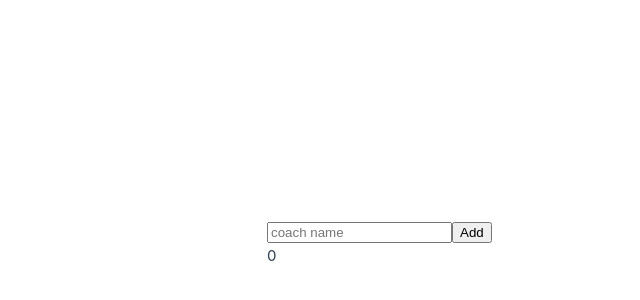
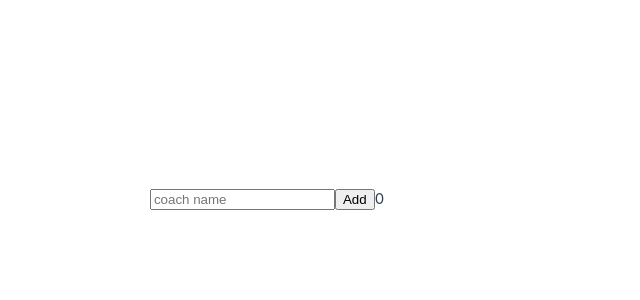
Before and after one commit to SanityResort/winrater, a Vue app: page / in a window 1280 px wide. Shown: the part 156-456 px from the top of the page, without its empty margins (373-1013 px from the left). Built offline with nearby package versions, Linux system fonts and the light colour scheme.

Commit message:
Change layout to rows

```diff
--- a/src/App.vue
+++ b/src/App.vue
@@ -4,34 +4,6 @@ import {ref} from "vue";
 
 const matchData = ref([]);
 const matchCount = ref(0);
-const matchesByDiv: Map<string, number> = new Map()
-
-
-function split(data: FumbblMatch[]): string[] {
-  matchesByDiv.clear();
-
-  return data.map(value => {
-    const parts = ["Division: " + value.division];
-
-    if (value.scheduler != "None") {
-      parts.push("Scheduler: " + value.scheduler);
-    }
-    let division = parts.join(" ");
-    if (!matchesByDiv.get(division)) {
-      matchesByDiv.set(division, 1)
-    } else {
-      matchesByDiv.set(division, matchesByDiv.get(division) + 1)
-    }
-
-
-    return division;
-
-  }).filter((value, index, array) => {
-    return array.indexOf(value) == index;
-  }).sort();
-
-
-}
 
 // .map(fumbblMatch => match(fumbblMatch, this.coachName))
 
@@ -39,19 +11,12 @@ function split(data: FumbblMatch[]): string[] {
 
 <template>
   <header>
-
+    <CoachLookup @matches="((matches) => { matchData = matches})" @count="((count) => { matchCount = count })"/>
+    {{ matchCount }}
 
   </header>
 
   <main>
-    <CoachLookup @matches="((matches) => { matchData = matches})" @count="((count) => { matchCount = count })"/>
-
-    <div v-for="(data, index) in split(matchData)" :key="index">
-      {{ data }} {{matchesByDiv.get(data)}}
-    </div>
-
-    {{ matchCount }}
-
 
   </main>
 </template>
@@ -59,21 +24,15 @@ function split(data: FumbblMatch[]): string[] {
 <style scoped>
 header {
   line-height: 1.5;
+  display: flex;
+  place-items: flex-start;
 }
 
 
-@media (min-width: 1024px) {
-  header {
-    display: flex;
-    place-items: center;
-    padding-right: calc(var(--section-gap) / 2);
-  }
+header .wrapper {
+  display: flex;
+  place-items: flex-start;
+  flex-wrap: wrap;
+}
 
-
-  header .wrapper {
-    display: flex;
-    place-items: flex-start;
-    flex-wrap: wrap;
-  }
-}
 </style>
--- a/src/assets/main.css
+++ b/src/assets/main.css
@@ -29,7 +29,6 @@ a,
 
   #app {
     display: grid;
-    grid-template-columns: 1fr 1fr;
-    padding: 0 2rem;
+    grid-template-rows: 1fr 4fr;
   }
 }
```
